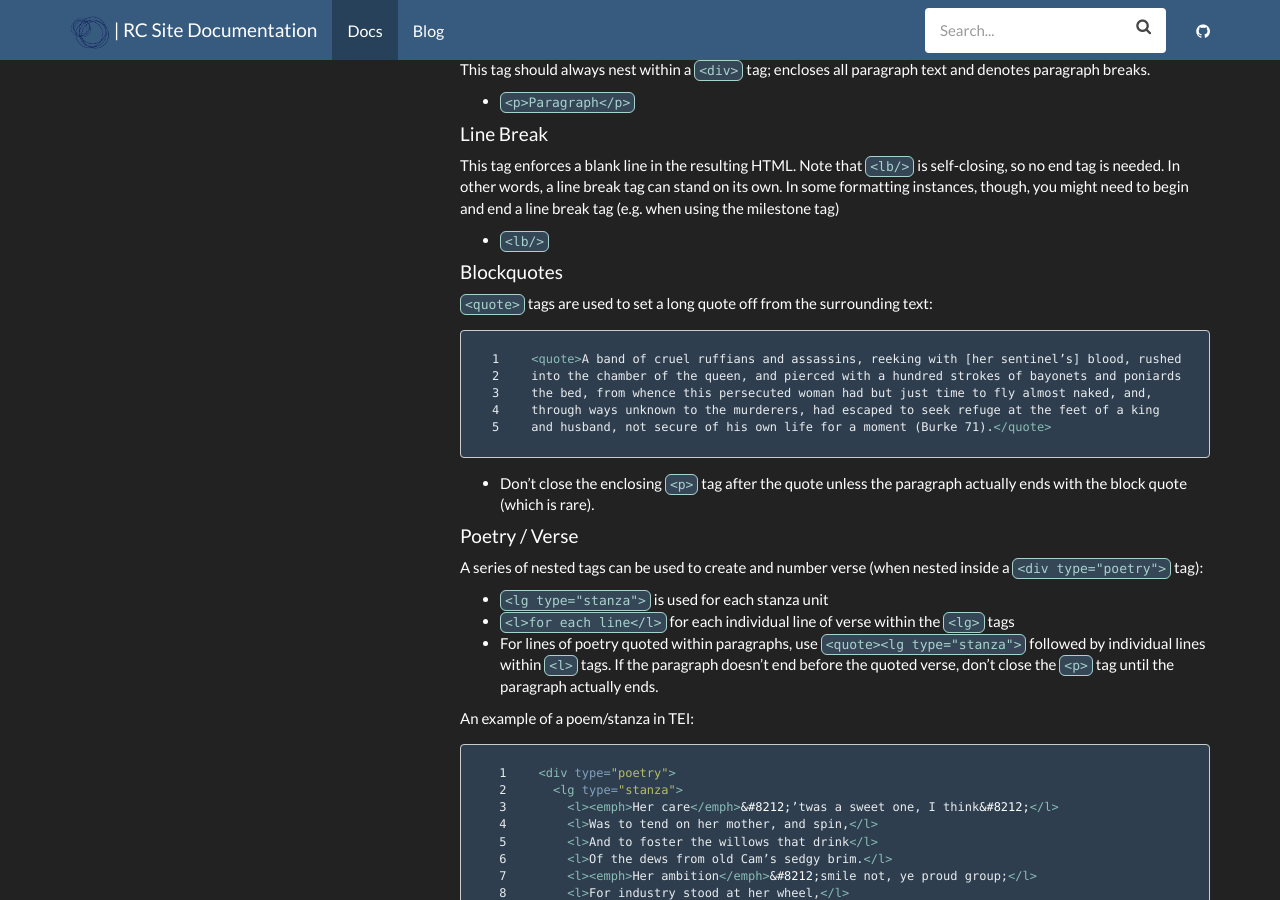
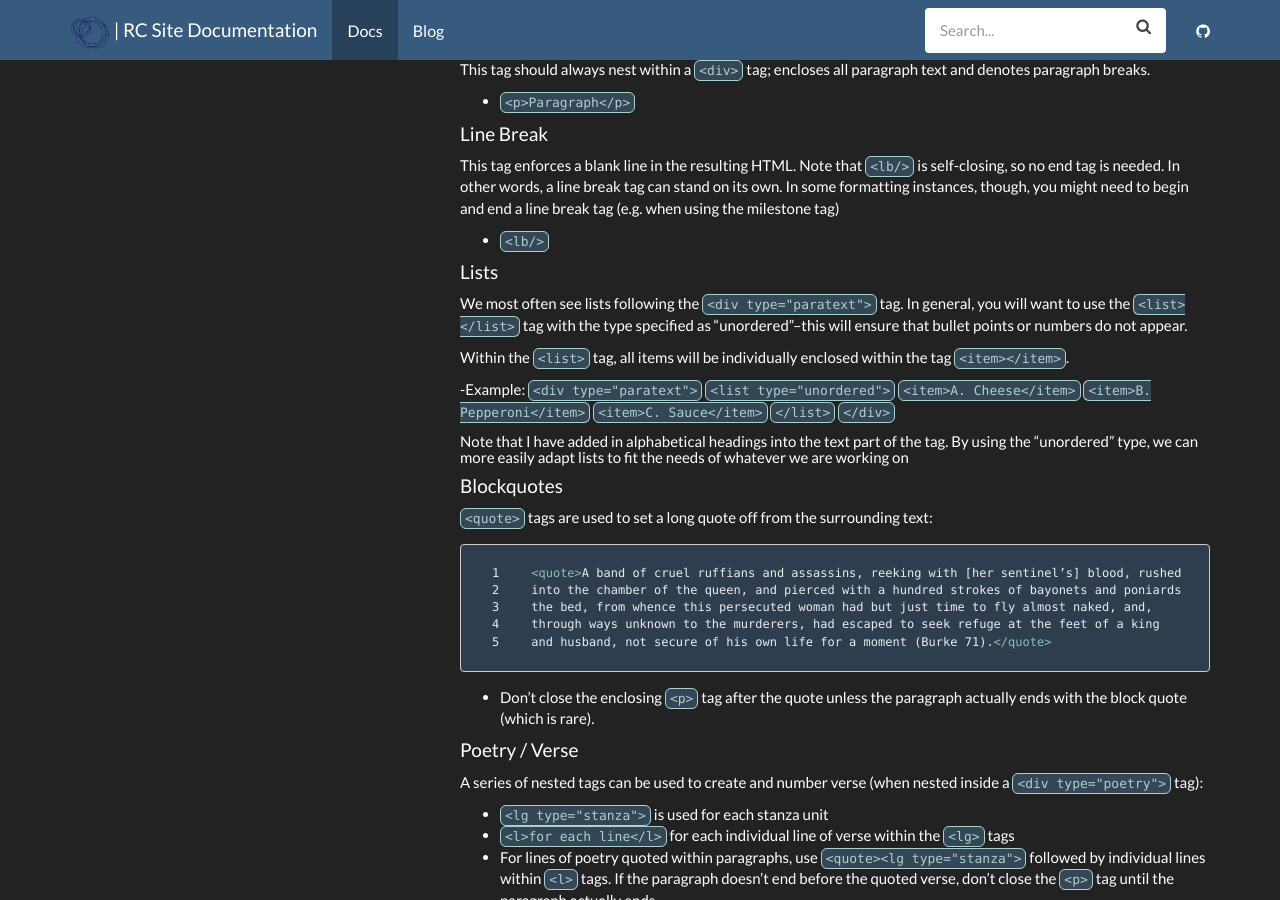
Before and after one commit to steve-kasica/romanticcircles.github.io, a Jekyll site: the page built from _docs/production-documentation/subsection/rc-tei-style.md, in a window 1280 px wide and 900 px high, scrolled down 798 px. Built offline with Jekyll 4.4.1, drawn with Linux system fonts in a browser that asks for light colours.

Commit message:
added in lists to tei documentation

```diff
--- a/_docs/production-documentation/subsection/rc-tei-style.md
+++ b/_docs/production-documentation/subsection/rc-tei-style.md
@@ -37,6 +37,23 @@ This tag should always nest within a `<div>` tag; encloses all paragraph text an
 This tag enforces a blank line in the resulting HTML. Note that `<lb/>` is self-closing, so no end tag is needed. In other words, a line break tag can stand on its own. In some formatting instances, though, you might need to begin and end a line break tag (e.g. when using the milestone tag)
 
 - `<lb/>`
+
+#### Lists
+
+We most often see lists following the `<div type="paratext">` tag. In general, you will want to use the `<list></list>` tag with the type specified as "unordered"--this will ensure that bullet points or numbers do not appear.
+
+Within the `<list>` tag, all items will be individually enclosed within the tag `<item></item>`.
+
+-Example:
+`<div type="paratext">`
+`<list type="unordered">`
+`<item>A. Cheese</item>`
+`<item>B. Pepperoni</item>`
+`<item>C. Sauce</item>`
+`</list>`
+`</div>`
+
+##### Note that I have added in alphabetical headings into the text part of the tag. By using the "unordered" type, we can more easily adapt lists to fit the needs of whatever we are working on
 
 #### Blockquotes
 
```
